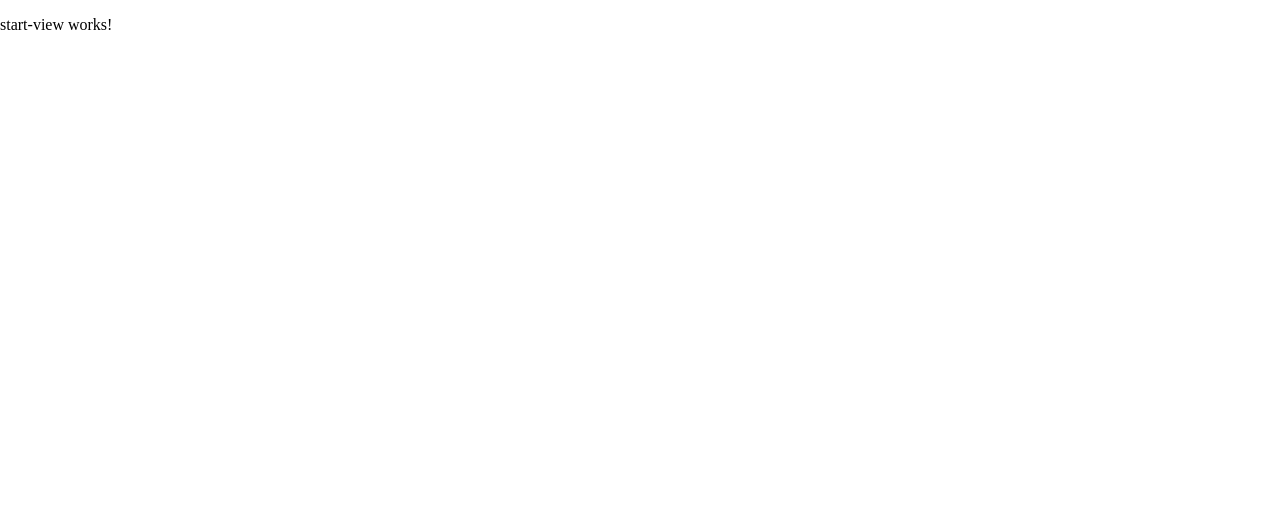
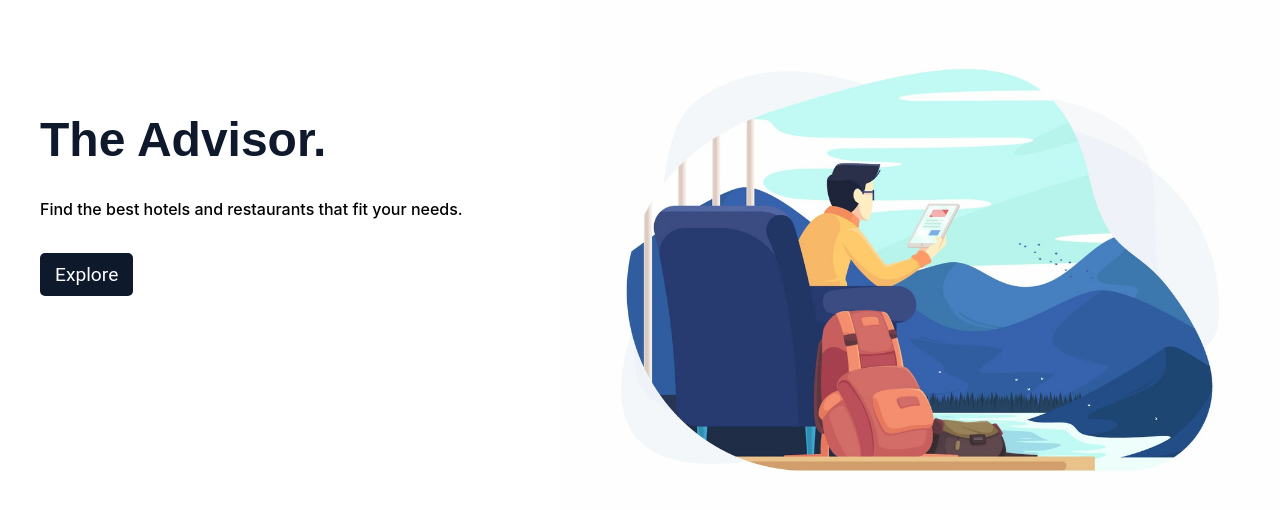
Before and after one commit to hrmandria/AngularTS-Django--TheAdvisor, an Angular app: page /start in a window 1280 px wide. Shown: the top 510 px of the page. Built offline with nearby package versions, Linux system fonts and the light colour scheme.

Commit message:
finished startview

```diff
--- a/src/app/start-view/start-view.component.html
+++ b/src/app/start-view/start-view.component.html
@@ -1 +1,11 @@
-<p>start-view works!</p>
+<div id="start-view-wrapper">
+    <div id="left-section">
+        <h1>The Advisor.</h1>
+        <p>Find the best hotels and restaurants that fit your needs.</p>
+        <br>
+        <button value="explore">Explore</button>
+    </div>
+    <div id="hero-section">
+        <img src="assets/img/boy.png" alt="boy image" routerLink="home">
+    </div>
+</div>
--- a/src/app/start-view/start-view.component.scss
+++ b/src/app/start-view/start-view.component.scss
@@ -0,0 +1,51 @@
+#start-view-wrapper{
+    width: 100%;
+    height: 100%;
+    box-sizing: border-box;
+    display: flex;
+    flex-direction: row;
+    position: absolute;
+    overflow: hidden;
+    // flex-wrap: wrap;
+    #left-section{
+        width: 40%;
+        height: 100%;
+        padding: 20px 40px;
+        padding-top: 5em;
+        h1{
+            font-family: "Yu Gothic UI", Arial, Helvetica, sans-serif;
+            color: #0E192C;
+            font-size: 3em;
+        }
+        p{
+            font-family: "Microsoft JhengHei UI", -apple-system, BlinkMacSystemFont, 'Segoe UI', Roboto, Oxygen, Ubuntu, Cantarell, 'Open Sans', 'Helvetica Neue', sans-serif;
+            font-weight: 500;
+
+        }
+        button{
+            cursor: pointer;
+            color: white;
+            font-size: 1.2em;
+            font-family: "Roboto", -apple-system, BlinkMacSystemFont, 'Segoe UI', Roboto, Oxygen, Ubuntu, Cantarell, 'Open Sans', 'Helvetica Neue', sans-serif;
+            outline: none;
+            background: #0E192C;
+            padding: 10px 15px;
+            border: none;
+            border-radius: 5px;
+            box-shadow: 0px 0px 5px 0px transparent;
+            transition: 250ms ease all;
+        }
+        button:hover{
+            box-shadow: 0px 0px 5px 0px #0E192C;
+        }
+
+    }
+    #hero-section{
+        width: 60%;
+        height: 100%;
+        img{
+            max-width: 100%;
+            max-height: 100%;
+        }
+    }
+}
```
